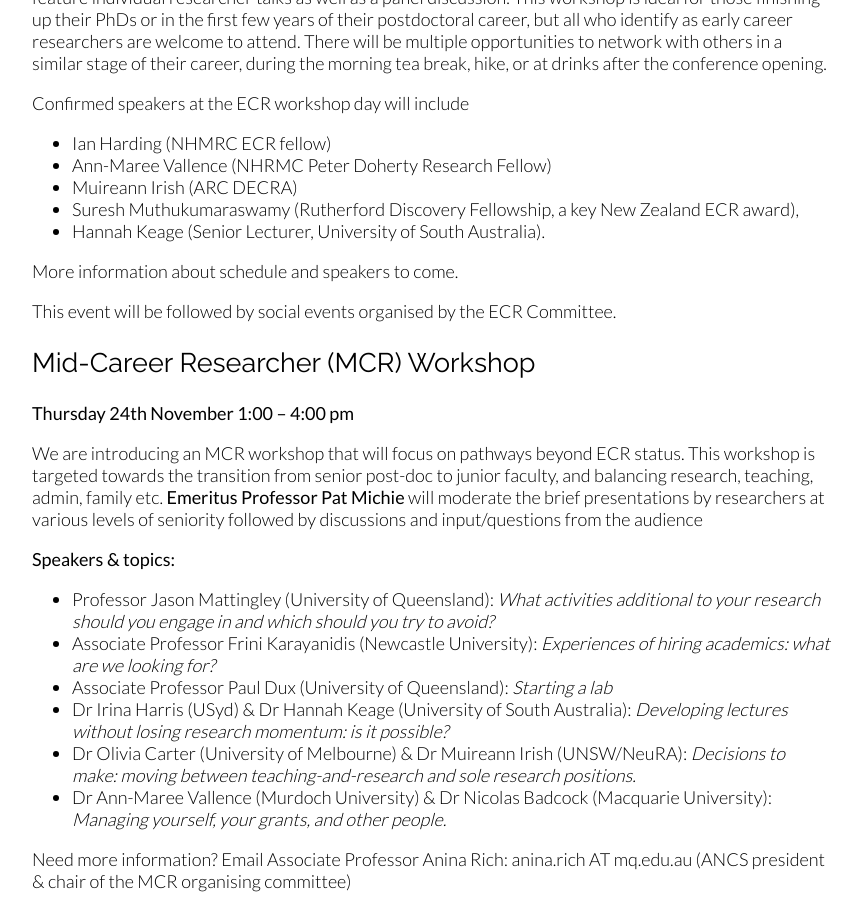
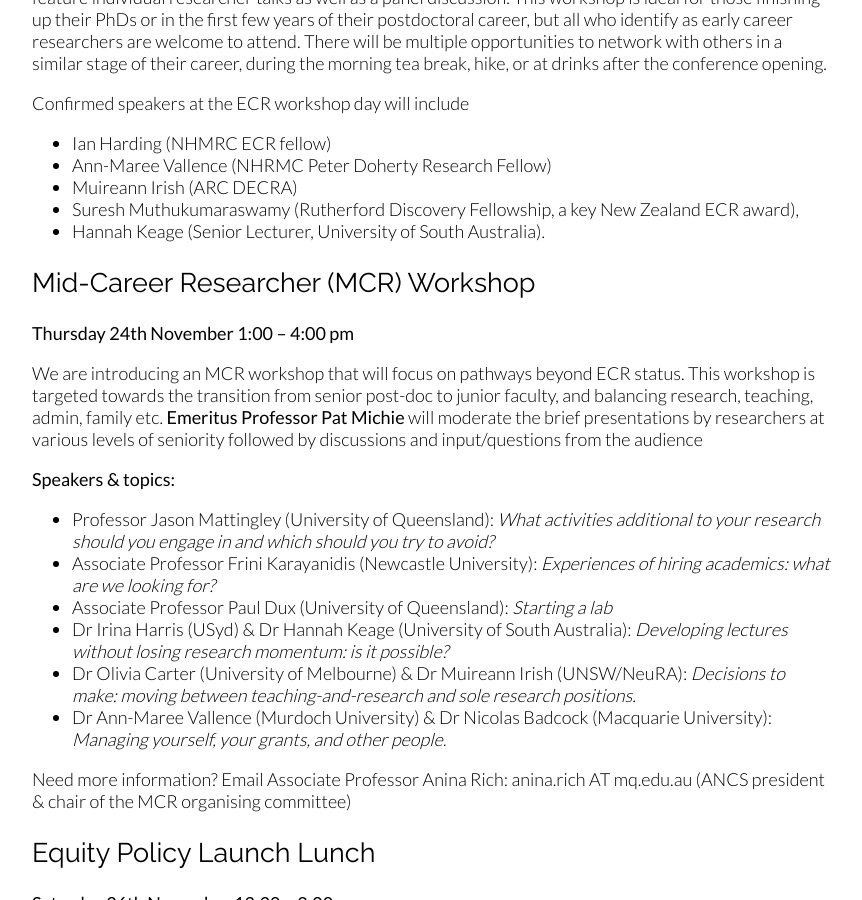
Before and after one commit to acnc/acnc.github.io, a Jekyll site: the page built from workshops.html, in a window 1280 px wide and 900 px high, scrolled down 525 px. Shown: the whole window, without its empty margins (208-1070 px from the left). Built offline with Jekyll 4.4.1, drawn with Linux system fonts in a browser that asks for light colours.

Commit message:
Forgot to delete the old information again. Be more careful Alex!

```diff
--- a/workshops.html
+++ b/workshops.html
@@ -34,13 +34,6 @@
 	</UL>
 </p>
 
-<p>
-    More information about schedule and speakers to come.
-</p>
-
-<p>
-    This event will be followed by social events organised by the ECR Committee.
-</p>
 
 <h2>Mid-Career Researcher (MCR) Workshop</h2>
 
```
